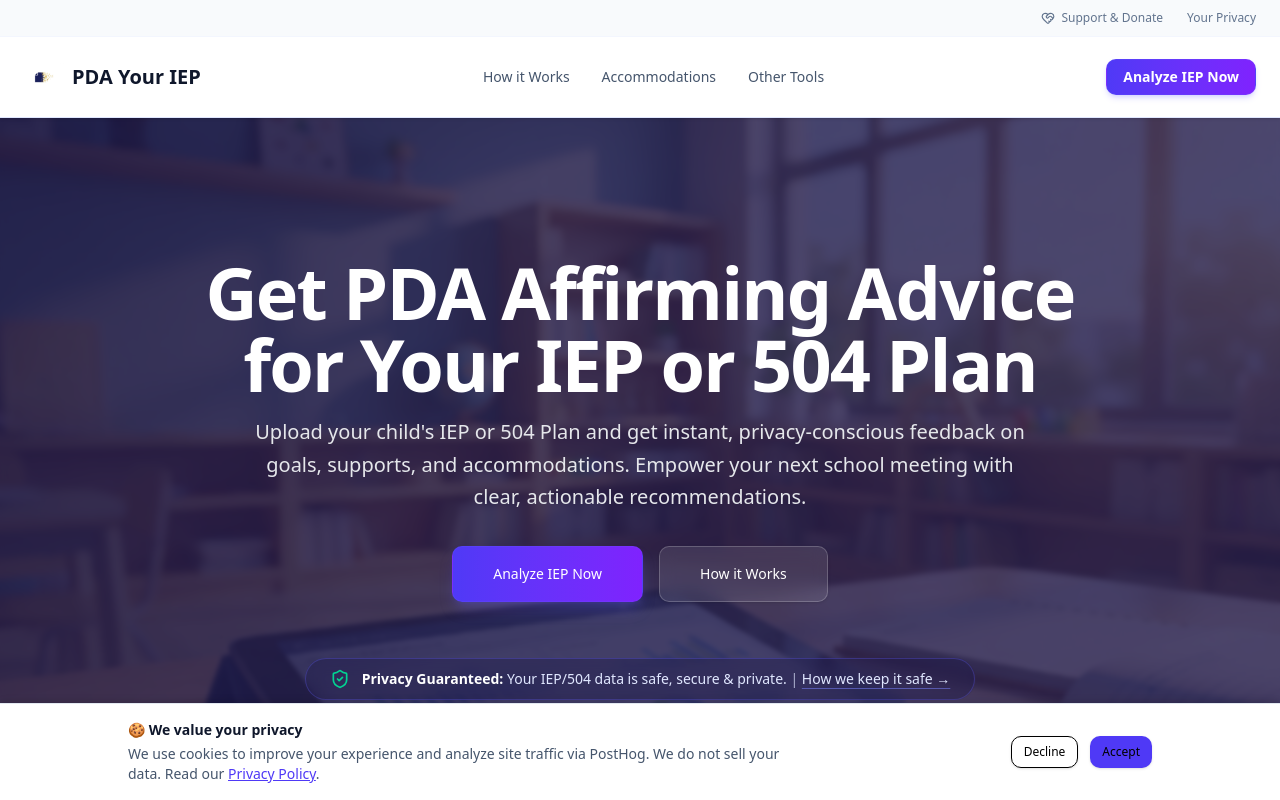
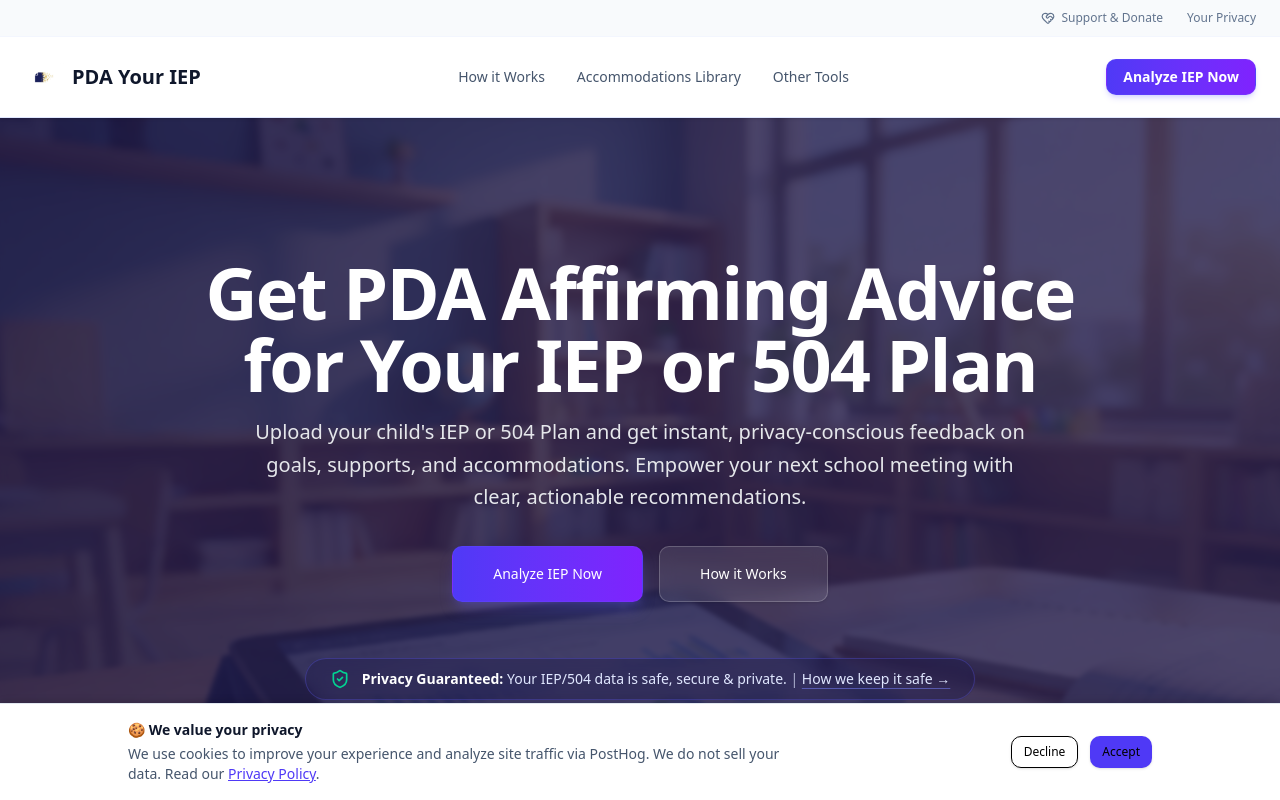
Before and after one commit to metaky/Antigravity, a Next.js app: page / in a window 1280 px wide. Shown: the top 800 px of the page. Built offline with nearby package versions, Linux system fonts and the light colour scheme; no server answers.

Commit message:
Rename Accommodations link to Accommodations Library

```diff
--- a/src/components/mobile-nav.tsx
+++ b/src/components/mobile-nav.tsx
@@ -56,7 +56,7 @@ export function MobileNav() {
                                 href="/accommodations"
                                 className="text-2xl font-medium text-slate-900 py-2"
                             >
-                                Accommodations
+                                Accommodations Library
                             </Link>
                             <Link
                                 href="/support"
--- a/src/components/navbar.tsx
+++ b/src/components/navbar.tsx
@@ -43,7 +43,7 @@ export function Navbar() {
                         How it Works
                     </Link>
                     <Link className="text-slate-600 hover:text-indigo-600 transition-colors" href="/accommodations">
-                        Accommodations
+                        Accommodations Library
                     </Link>
                     <Link className="text-slate-600 hover:text-indigo-600 transition-colors" href="/other-tools">
                         Other Tools
```
